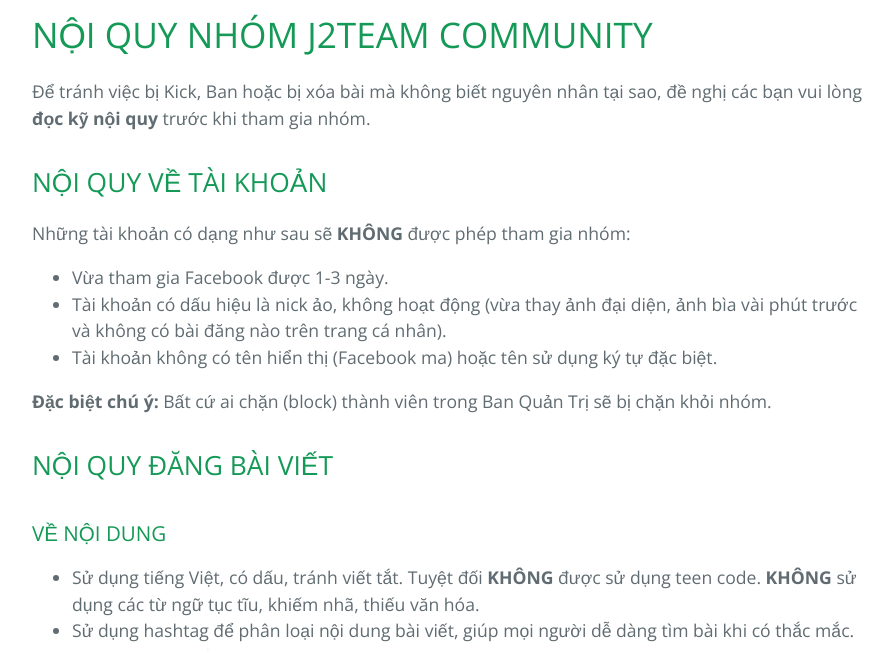
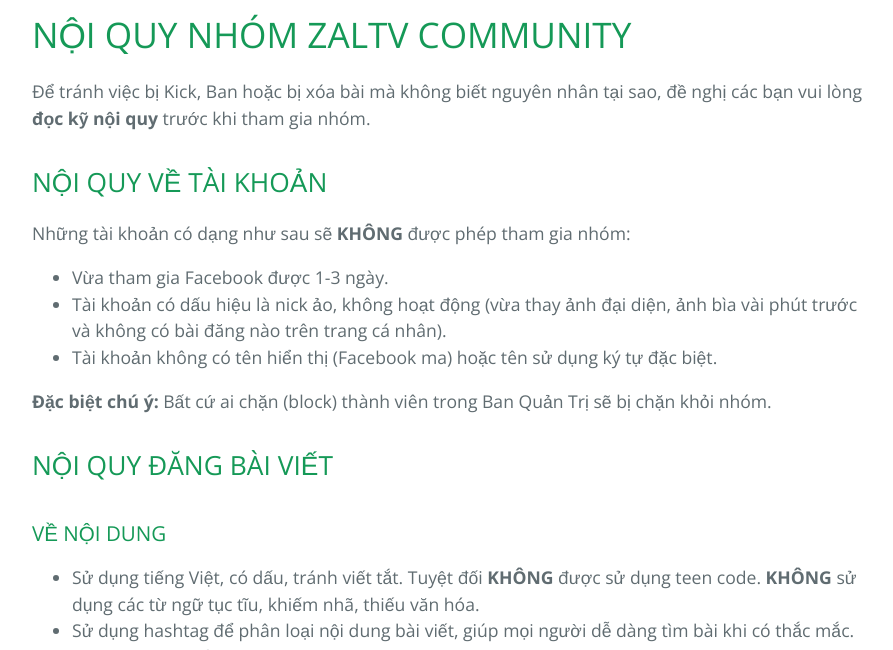
Before and after one commit to huuvinhtv/zaltv, a Jekyll site: the page built from rules.md, in a window 1280 px wide and 900 px high, scrolled down 495 px, cut to the strip 250-900 px from the top of the window. Shown: the whole strip, without its empty margins (192-1085 px from the left). Built offline with Jekyll 4.4.1, drawn with Linux system fonts in a browser that asks for light colours; our own code applies the rules of GitHub Pages for plain Markdown files.

Commit message:
Update rules.md

```diff
--- a/rules.md
+++ b/rules.md
@@ -1,6 +1,6 @@
 ![J2TEAM Community](https://3.bp.blogspot.com/-ASwf6KwwdAM/Wdo7LXx0hkI/AAAAAAAAD8o/vSNWFYpVaogD65JMfwCmMOtXJOeby5SKgCLcBGAs/s1600/j2team-community-birthday.png)
 
-# NỘI QUY NHÓM J2TEAM COMMUNITY
+# NỘI QUY NHÓM ZALTV COMMUNITY
 
 Để tránh việc bị Kick, Ban hoặc bị xóa bài mà không biết nguyên nhân tại sao, đề nghị các bạn vui lòng **đọc kỹ nội quy** trước khi tham gia nhóm.
 
```
